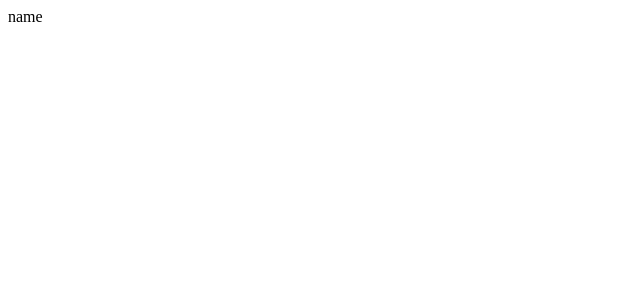
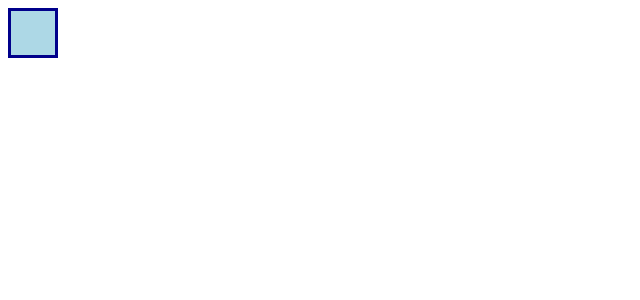
Before and after one commit to jrmeyers92/react-tic-tac-toe, a React (Create React App) app: page / in a window 1280 px wide. Shown: the top 300 px of the page, without its empty margins (0-640 px from the left). Built offline with nearby package versions, Linux system fonts and the light colour scheme.

Commit message:
square component created

```diff
--- a/src/App.js
+++ b/src/App.js
@@ -1,8 +1,13 @@
 import React from "react";
+import Square from "./components/Square";
 
 const App = () => {
 	const bob = "name";
-	return <div> {bob} </div>;
+	return (
+		<div>
+			<Square />
+		</div>
+	);
 };
 
 export default App;
--- a/src/components/Board.js
+++ b/src/components/Board.js
@@ -2,6 +2,10 @@ import React from "react";
 import Square from "./Square";
 
 const Board = () => {
+	const style = {
+		display: "grid",
+	};
+
 	return <div></div>;
 };
 
--- a/src/components/Square.js
+++ b/src/components/Square.js
@@ -1,7 +1,19 @@
 import React from "react";
 
 const Square = () => {
-	return <div></div>;
+	const style = {
+		background: "lightBlue",
+		height: "50px",
+		width: "50px",
+		border: "3px solid Darkblue",
+		cursor: "pointer",
+	};
+
+	return (
+		<div>
+			<button style={style}></button>
+		</div>
+	);
 };
 
 export default Square;
```
